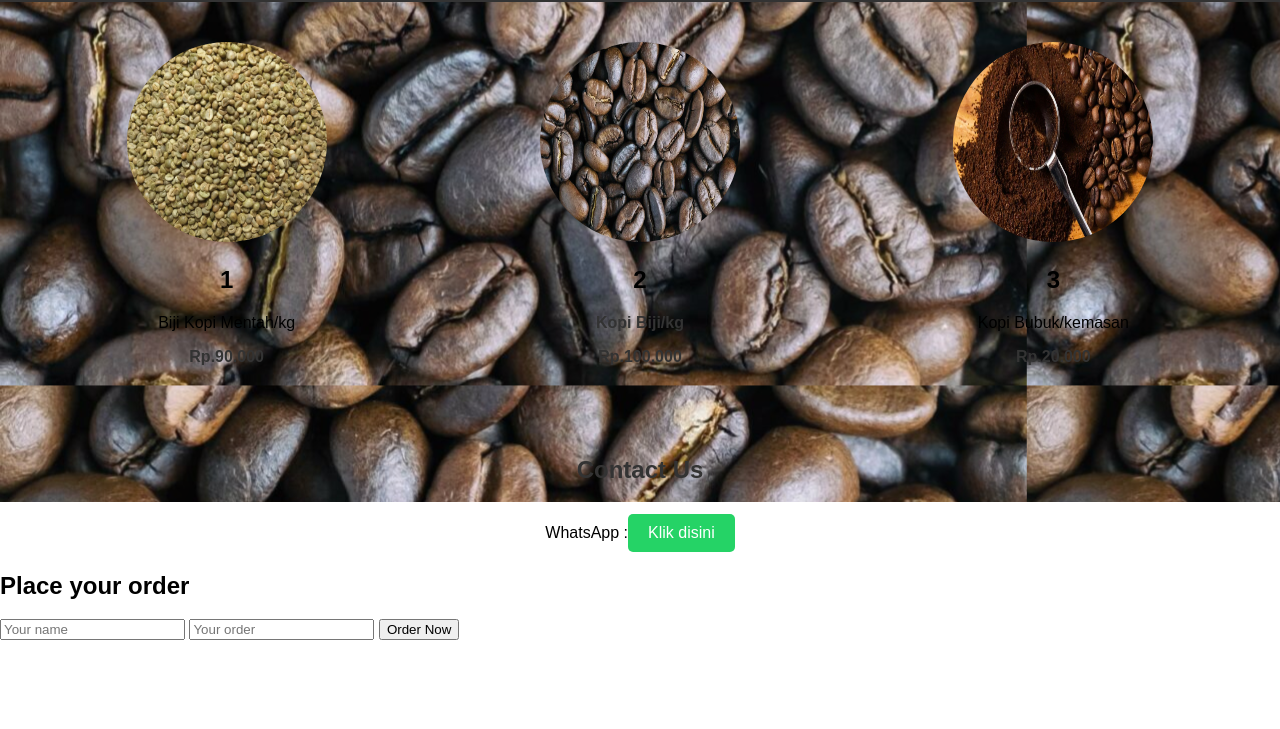
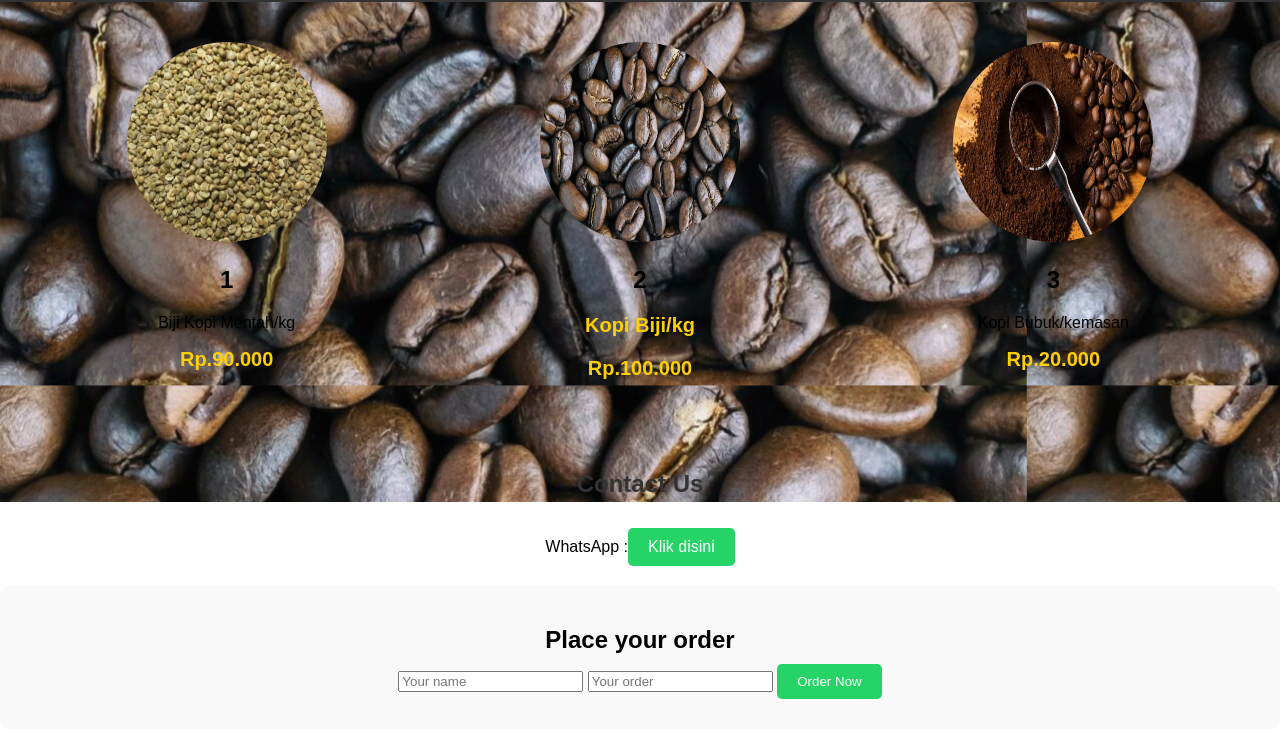
Before and after one commit to florestabajo/kopi-asli, a plain HTML site: page index.html in a window 1280 px wide. Shown: the part 298-1027 px from the top of the page. Before the commit the page ends 938 px from the top, so only its background shows below. Drawn offline with Linux system fonts and the light colour scheme.

Commit message:
Update style.css

```diff
--- a/style.css
+++ b/style.css
@@ -112,3 +112,55 @@ body {
   font-weight: bold; /* Menjadikan teks tebal */
   color: #333; /* Warna teks */
 }
+   /* CSS sebelumnya di sini */
+
+/* Styling untuk kolom pembeli */
+.buyer-column {
+  background-color: #f9f9f9;
+  padding: 20px;
+  border-radius: 10px;
+  margin-top: 20px;
+  text-align: center;
+}
+
+.buyer-column h2 {
+  margin-bottom: 10px;
+}
+
+.buyer-column input, .buyer-column button {
+  margin-bottom: 10px;
+}
+
+.buyer-column button {
+  padding: 10px 20px;
+  background-color: #25d366;
+  color: #fff;
+  border: none;
+  border-radius: 5px;
+  cursor: pointer;
+}
+
+.buyer-column button:hover {
+  background-color: #128C7E;
+}
+/* CSS sebelumnya di sini */
+
+/* Styling untuk harga */
+.price {
+  font-size: 20px;
+}
+.price {
+  font-size: 20px;
+  color: rgb(255, 208, 0); /* Ganti dengan warna yang diinginkan */
+}
+
+/* Animasi untuk harga berkedip */
+@keyframes blink {
+  0% { opacity: 1; }
+  50% { opacity: 0; }
+  100% { opacity: 1; }
+}
+
+.price-blink {
+  animation: blink 1s infinite; /* Membuat animasi berulang selama 1 detik */
+}
```
